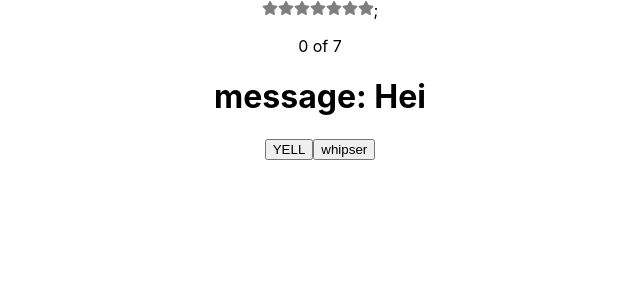
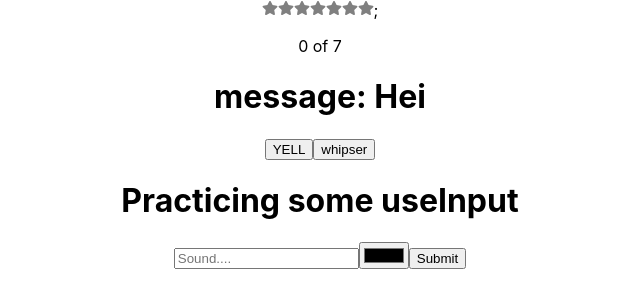
Before and after one commit to Nawzneen/LinkedinTutorial-ReactHooks, a React (Create React App) app in the folder reacthooks/: page / in a window 1280 px wide. Shown: the top 308 px of the page, without its empty margins (320-960 px from the left). Built offline with nearby package versions, Linux system fonts and the light colour scheme.

Commit message:
Practicing useInput custom hook

```diff
--- a/reacthooks/src/App.js
+++ b/reacthooks/src/App.js
@@ -2,8 +2,19 @@ import logo from "./logo.svg";
 import "./App.css";
 import { FaStar } from "react-icons/fa";
 import { useState, useReducer } from "react";
+import { useInput } from "./useInput";
 
 function App() {
+  // practicing useInput
+  const [titleProps, resetTitle] = useInput("");
+  const [colorProps, resetColor] = useInput("#000000");
+  function submit(e) {
+    e.preventDefault();
+    alert(`${titleProps.value} sounds like ${colorProps.value}`);
+    resetTitle();
+    resetColor();
+  }
+  // ENd of USE input
   const initialState = {
     message: "Hei",
   };
@@ -11,11 +22,11 @@ function App() {
     switch (action.type) {
       case "yell":
         return {
-          message: "HEY!",
+          message: `HEY I JUST SAID ${state.message}!`,
         };
       case "whisper":
         return {
-          message: "sorry for shouting",
+          message: `i said ${state.message}!`,
         };
     }
   }
@@ -52,6 +63,12 @@ function App() {
       <h1>message: {state.message}</h1>
       <button onClick={() => dispatch({ type: "yell" })}>YELL</button>
       <button onClick={() => dispatch({ type: "whisper" })}>whipser</button>
+      <h1> Practicing some useInput</h1>
+      <form onSubmit={submit}>
+        <input type="text" {...titleProps} placeholder="Sound...." />
+        <input {...colorProps} type="color" />
+        <button type="submit">Submit</button>
+      </form>
     </div>
   );
 }
--- /dev/null
+++ b/reacthooks/src/useInput.js
@@ -0,0 +1,8 @@
+import React from "react";
+export function useInput(intialValue) {
+  const [value, setValue] = React.useState(intialValue);
+  return [
+    { value, onChange: (e) => setValue(e.target.value) },
+    () => setValue(intialValue),
+  ];
+}
```
